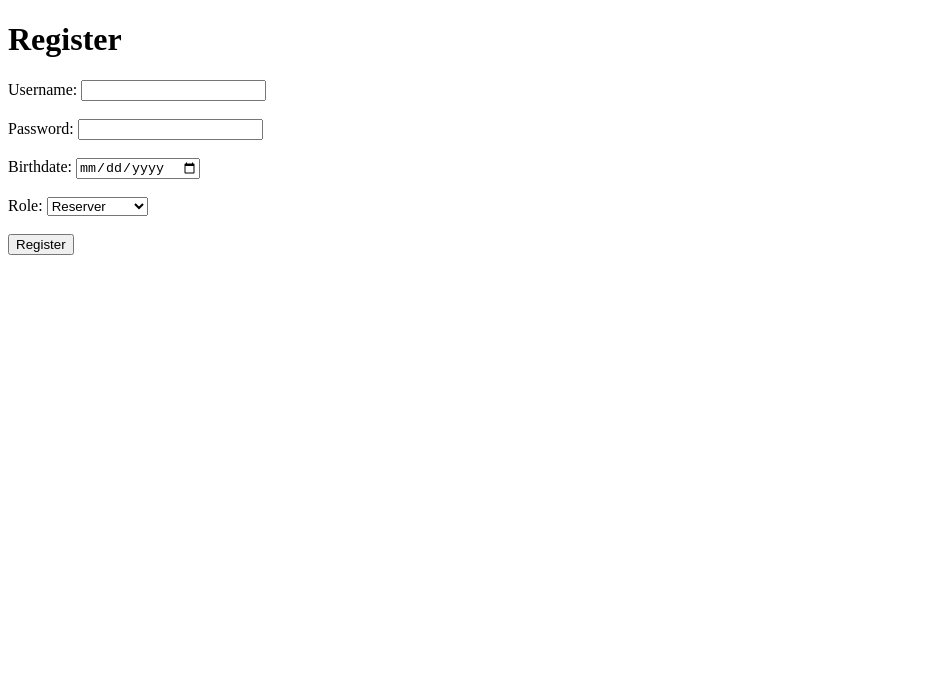
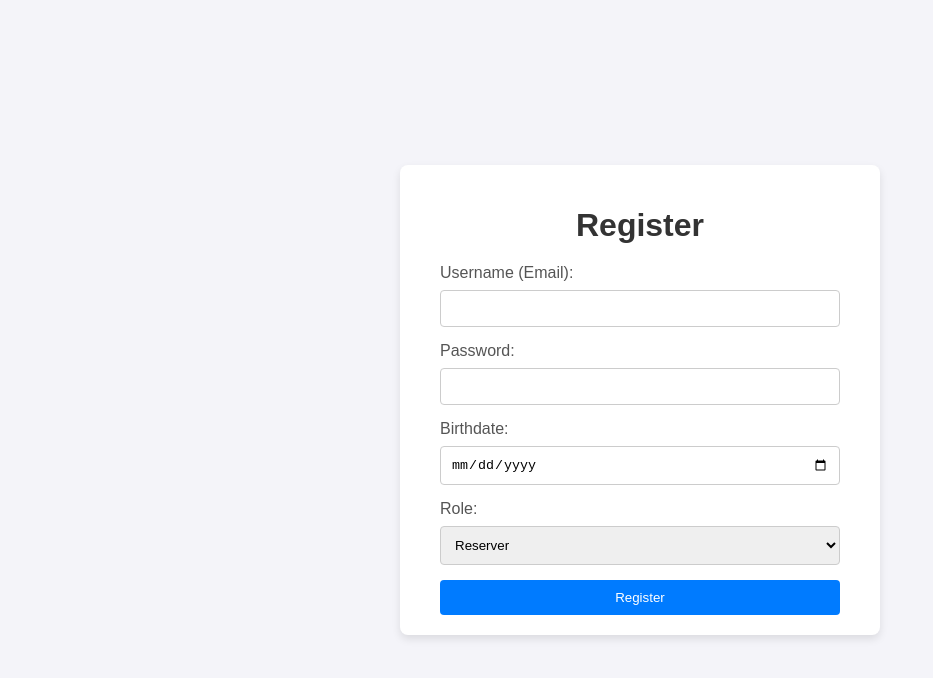
Before and after one commit to Tonih92/ubiquitous-fortnight, a plain HTML site: page views/register.html in a window 1280 px wide. Shown: the whole page, without its empty margins (0-933 px from the left). Drawn offline with Linux system fonts and the light colour scheme.

Commit message:
Updated views

```diff
--- a/views/register.html
+++ b/views/register.html
@@ -1,29 +1,33 @@
 <!DOCTYPE html>
 <html lang="en">
+
 <head>
     <meta charset="UTF-8">
     <meta name="viewport" content="width=device-width, initial-scale=1.0">
     <title>User Registration</title>
+    <link rel="stylesheet" href="/static/styles.css">
 </head>
+
 <body>
-    <h1>Register</h1>
     <form action="/register" method="POST">
-        <label for="username">Username:</label>
-        <input type="text" id="username" name="username" required><br><br>
+        <h1>Register</h1>
+        <label for="username">Username (Email):</label>
+        <input type="text" id="username" name="username" required>
 
         <label for="password">Password:</label>
-        <input type="password" id="password" name="password" required><br><br>
+        <input type="password" id="password" name="password" required>
 
         <label for="birthdate">Birthdate:</label>
-        <input type="date" id="birthdate" name="birthdate" required><br><br>
+        <input type="date" id="birthdate" name="birthdate" required>
 
         <label for="role">Role:</label>
         <select id="role" name="role">
             <option value="reserver">Reserver</option>
             <option value="administrator">Administrator</option>
-        </select><br><br>
+        </select>
 
         <button type="submit">Register</button>
     </form>
 </body>
+
 </html>
```
Also changed, not shown: views/login.html (added, +24 -0 lines).
